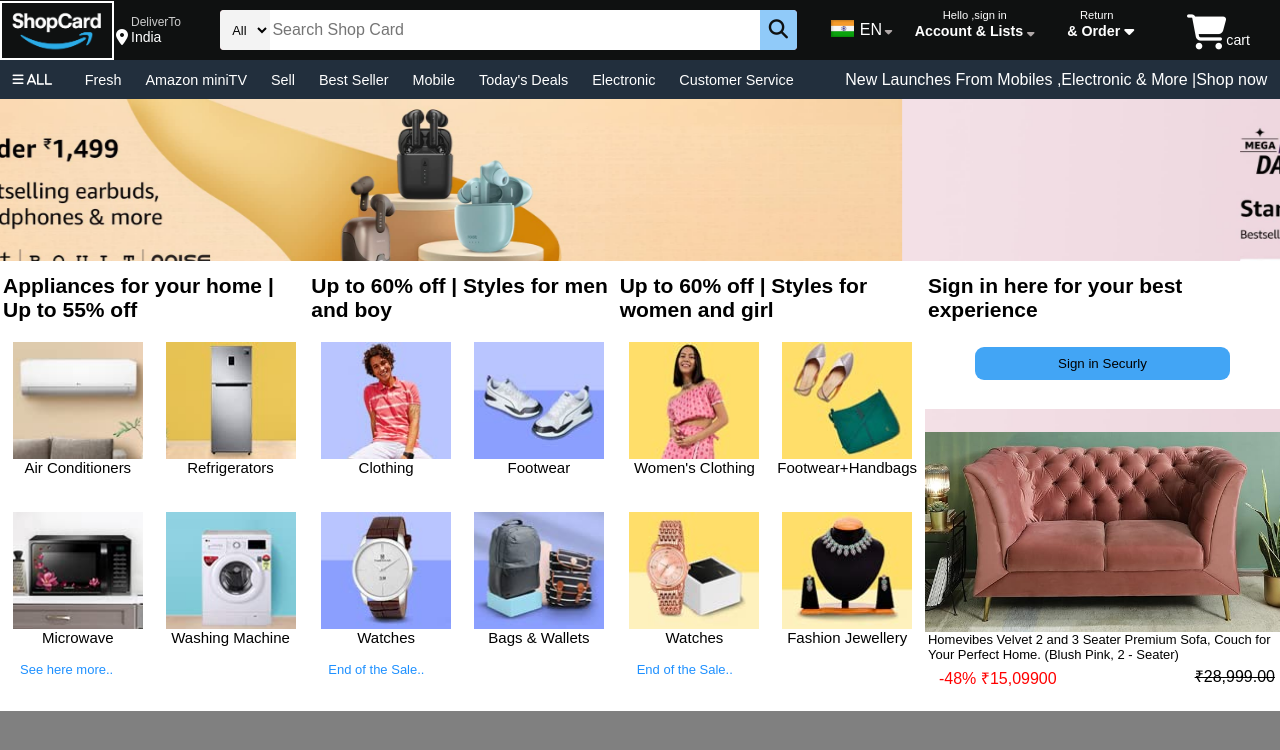
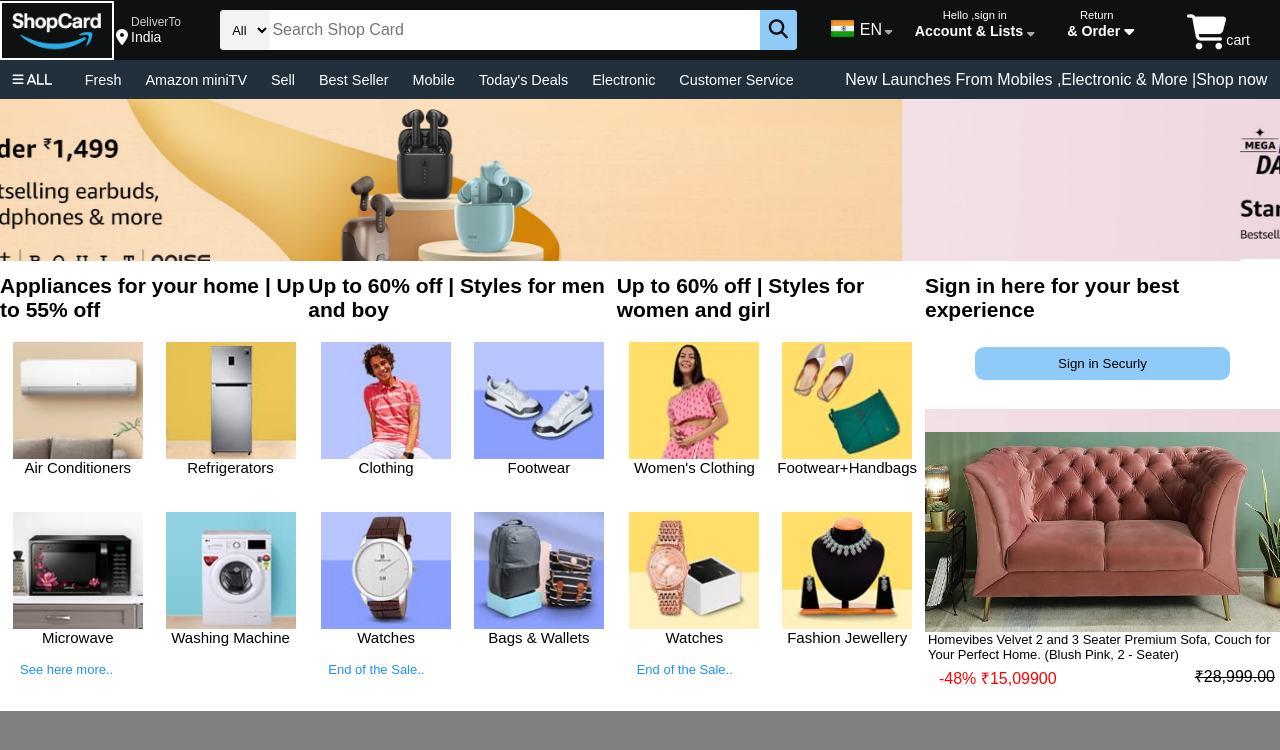
Before and after one commit to prashik24/Shop-Card, a plain HTML site: page index.html in a window 1280 px wide. Shown: the top 750 px of the page. Drawn offline with Linux system fonts and the light colour scheme.

Commit message:
Containerbox.css

```diff
--- a/CSS/Containerbox.css
+++ b/CSS/Containerbox.css
@@ -182,7 +182,7 @@
   text-align: left;
   font-weight: 700;
   font-size: 21px;
-  margin-left: 3px;
+  margin-left: 18adpx;
   margin-right: 3px;
   font-family: Arial, Helvetica, sans-serif;
   color: #000;
@@ -204,7 +204,7 @@
 }
 
 .button {
-  background-color: #42A5F5;;
+  background-color: #90caf9;
   width: 255px;
   height: 33px;
   border-radius: 9px;
```
